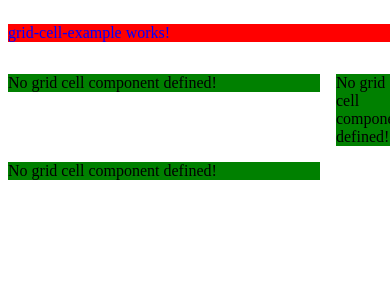
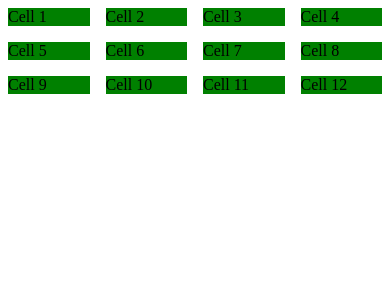
Before and after one commit to jmw5598/angular-draggable-grid-layout, an Angular app: page / in a window 390 px wide. Shown: the top 300 px of the page. Built offline with nearby package versions, Linux system fonts and the light colour scheme.

Commit message:
wip: start getting responsive flex functionality working with grid

```diff
--- a/src/app/app.component.html
+++ b/src/app/app.component.html
@@ -1,3 +1,17 @@
-<app-drag-drop-grid-layout
+<!-- <app-drag-drop-grid-layout
     [layoutDefinition]="layoutDefinition">
-</app-drag-drop-grid-layout>
+</app-drag-drop-grid-layout> -->
+<app-grid-layout>
+  <app-grid-cell [colSpans]="[3, 12, 12, 6, 4, 3]"><div style="background: green">Cell 1</div></app-grid-cell>
+  <app-grid-cell [colSpans]="[3, 12, 12, 6, 4, 3]"><div style="background: green">Cell 2</div></app-grid-cell>
+  <app-grid-cell [colSpans]="[3, 12, 12, 6, 4, 3]"><div style="background: green">Cell 3</div></app-grid-cell>
+  <app-grid-cell [colSpans]="[3, 12, 12, 6, 4, 3]"><div style="background: green">Cell 4</div></app-grid-cell>
+  <app-grid-cell [colSpans]="[3, 12, 12, 6, 4, 3]"><div style="background: green">Cell 5</div></app-grid-cell>
+  <app-grid-cell [colSpans]="[3, 12, 12, 6, 4, 3]"><div style="background: green">Cell 6</div></app-grid-cell>
+  <app-grid-cell [colSpans]="[3, 12, 12, 6, 4, 3]"><div style="background: green">Cell 7</div></app-grid-cell>
+  <app-grid-cell [colSpans]="[3, 12, 12, 6, 4, 3]"><div style="background: green">Cell 8</div></app-grid-cell>
+  <app-grid-cell [colSpans]="[3, 12, 12, 6, 4, 3]"><div style="background: green">Cell 9</div></app-grid-cell>
+  <app-grid-cell [colSpans]="[3, 12, 12, 6, 4, 3]"><div style="background: green">Cell 10</div></app-grid-cell>
+  <app-grid-cell [colSpans]="[3, 12, 12, 6, 4, 3]"><div style="background: green">Cell 11</div></app-grid-cell>
+  <app-grid-cell [colSpans]="[3, 12, 12, 6, 4, 3]"><div style="background: green">Cell 12</div></app-grid-cell>
+</app-grid-layout>
--- a/src/app/app.component.ts
+++ b/src/app/app.component.ts
@@ -12,7 +12,7 @@ export class AppComponent {
     cells: [
       {
         component: GridCellExampleComponent,
-        colSpan: 6,
+        colSpan: 12,
         rowSpan: 3
       },
       {
--- a/src/app/shared/layout/components/drag-drop-grid-layout/drag-drop-grid-layout.component.html
+++ b/src/app/shared/layout/components/drag-drop-grid-layout/drag-drop-grid-layout.component.html
@@ -1,7 +1,7 @@
 <app-grid-layout *ngIf="layoutDefinition; else noGridLayoutDefinitionDefined">
   <ng-container *ngFor="let cell of layoutDefinition?.cells">
     <app-grid-cell
-        [colSpan]="cell.colSpan"
+        [colSpans]="[cell.colSpan]"
         [rowSpan]="cell.rowSpan">
       <ng-container *ngIf="cell.component; else noGridCellComponentDefined">
         <ng-container [ngComponentOutlet]="cell.component"></ng-container>
--- a/src/app/shared/layout/components/grid-cell/grid-cell.component.ts
+++ b/src/app/shared/layout/components/grid-cell/grid-cell.component.ts
@@ -1,4 +1,5 @@
 import { ChangeDetectionStrategy, Component, ElementRef, Input, OnInit } from '@angular/core';
+import { GridCellColSpan, GridCellRowSpan } from '../../models/grid-cell-spans.type';
 
 @Component({
   selector: 'app-grid-cell',
@@ -7,11 +8,17 @@ import { ChangeDetectionStrategy, Component, ElementRef, Input, OnInit } from '@
   changeDetection: ChangeDetectionStrategy.OnPush
 })
 export class GridCellComponent implements OnInit {
-  @Input()
-  public colSpan: number | string = 3;
+  private _colSpancClassPrefixes: string[] =
+    ['grid-cell', 'grid-cell-xs', 'grid-cell-sm', 'grid-cell-md', 'grid-cell-lg', 'grid-cell-xl'];
 
   @Input()
-  public rowSpan: number | string = 1;
+  public colSpans: GridCellColSpan[] = [3];
+
+  // Create multiple inputs for each breakpoint as an alternate??
+  // Maybe remove completely.
+
+  @Input()
+  public rowSpan: GridCellRowSpan = 1;
 
   constructor(
     private el: ElementRef
@@ -22,7 +29,14 @@ export class GridCellComponent implements OnInit {
   }
 
   private _configureCellSpan(): void {
-    this.el.nativeElement.style.gridColumn = `span ${this.colSpan || 3}`;
+    const colClasses: string[] = this._colSpancClassPrefixes?.map((prefix, index) => {
+        return prefix && this.colSpans[index]
+          ? `${prefix}-${this.colSpans[index]}`
+          : '';
+      })?.filter(c => c.length) || [];
+
+    this.el.nativeElement.classList.add(...colClasses);
+    // this.el.nativeElement.style.gridColumn = `span ${this.colSpan || 3}`;
     this.el.nativeElement.style.gridRow = `span ${this.rowSpan || 1}`;
   }
 }
--- a/src/app/shared/layout/components/grid-layout/grid-layout.component.scss
+++ b/src/app/shared/layout/components/grid-layout/grid-layout.component.scss
@@ -1,10 +1,13 @@
 :host {
+  // display: grid;
+  // grid-template-columns: 1fr 1fr 1fr 1fr 1fr 1fr 1fr 1fr 1fr 1fr 1fr 1fr;
+  // grid-template-columns: repeat(auto-fill, minmax(140px, 1fr));
+  // grid-template-rows: minmax(10px, auto);
+  // grid-auto-flow: dense;
+  grid-gap: 1rem;
+
   display: grid;
-  grid-template-columns: 1fr 1fr 1fr 1fr 1fr 1fr 1fr 1fr 1fr 1fr 1fr 1fr;
-  grid-template-columns: repeat(auto-fill, minmax(140px, 1fr));
-  grid-template-rows: minmax(10px, auto);
-  grid-auto-flow: dense;
-  grid-gap: 1rem;
+  grid-template-columns: repeat(12, 1fr);
 }
 
 :host ::ng-deep app-grid-cell {
--- a/src/app/shared/layout/index.ts
+++ b/src/app/shared/layout/index.ts
@@ -1,2 +1,3 @@
 export * from './models/grid-layout-definition.model';
 export * from './models/grid-cell-definition.model';
+export * from './models/grid-cell-spans.type';
--- a/src/app/shared/layout/models/grid-cell-definition.model.ts
+++ b/src/app/shared/layout/models/grid-cell-definition.model.ts
@@ -1,7 +1,8 @@
 import { Type } from "@angular/core";
+import { GridCellColSpan, GridCellRowSpan } from "./grid-cell-spans.type";
 
 export interface GridCellDefinition {
   component: Type<any> | null | undefined,
-  colSpan: number | string,
-  rowSpan: number | string
+  colSpan: GridCellColSpan,
+  rowSpan: GridCellRowSpan
 }
--- /dev/null
+++ b/src/app/shared/layout/models/grid-cell-spans.type.ts
@@ -0,0 +1,5 @@
+export type GridCellColSpan =
+  1 | 2 | 3 | 4 | 5 | 6 | 7 | 8 | 9 | 10 | 11 | 12 |
+  '1' | '2' | '3' | '4' | '5' | '6' | '7' | '8' | '9' | '10' | '11' | '12';
+
+export type GridCellRowSpan = number | string;
--- a/src/styles.scss
+++ b/src/styles.scss
@@ -1 +1,58 @@
 /* You can add global styles to this file, and also import other style files */
+
+
+
+// XSmall Screens
+@media (max-width: 575.98px) {
+  @for $i from 1 through 12 {
+    .grid-cell-xs-#{$i} {
+      grid-column: span #{$i};
+    }
+  }
+}
+
+// Small Screens
+@media (max-width: 767.98px) {
+  @for $i from 1 through 12 {
+    .grid-cell-sm-#{$i} {
+      grid-column: span #{$i};
+    }
+  }
+}
+
+// Medium Screens
+@media (max-width: 991.98px) {
+  @for $i from 1 through 12 {
+    .grid-cell-md-#{$i} {
+      grid-column: span #{$i};
+    }
+  }
+}
+
+
+// Large Screens
+@media (max-width: 1199.98px) {
+  @for $i from 1 through 12 {
+    .grid-cell-lg-#{$i} {
+      grid-column: span #{$i};
+    }
+  }
+}
+
+// XLarge Screens
+@media (max-width: 1399.98px) {
+  @for $i from 1 through 12 {
+    .grid-cell-xl-#{$i} {
+      grid-column: span #{$i};
+    }
+  }
+}
+
+// Default
+// @media (max-width: 1399.99px) {
+//   @for $i from 1 through 12 {
+//     .grid-cell-#{$i} {
+//       grid-column: span #{$i};
+//     }
+//   }
+// }
```
